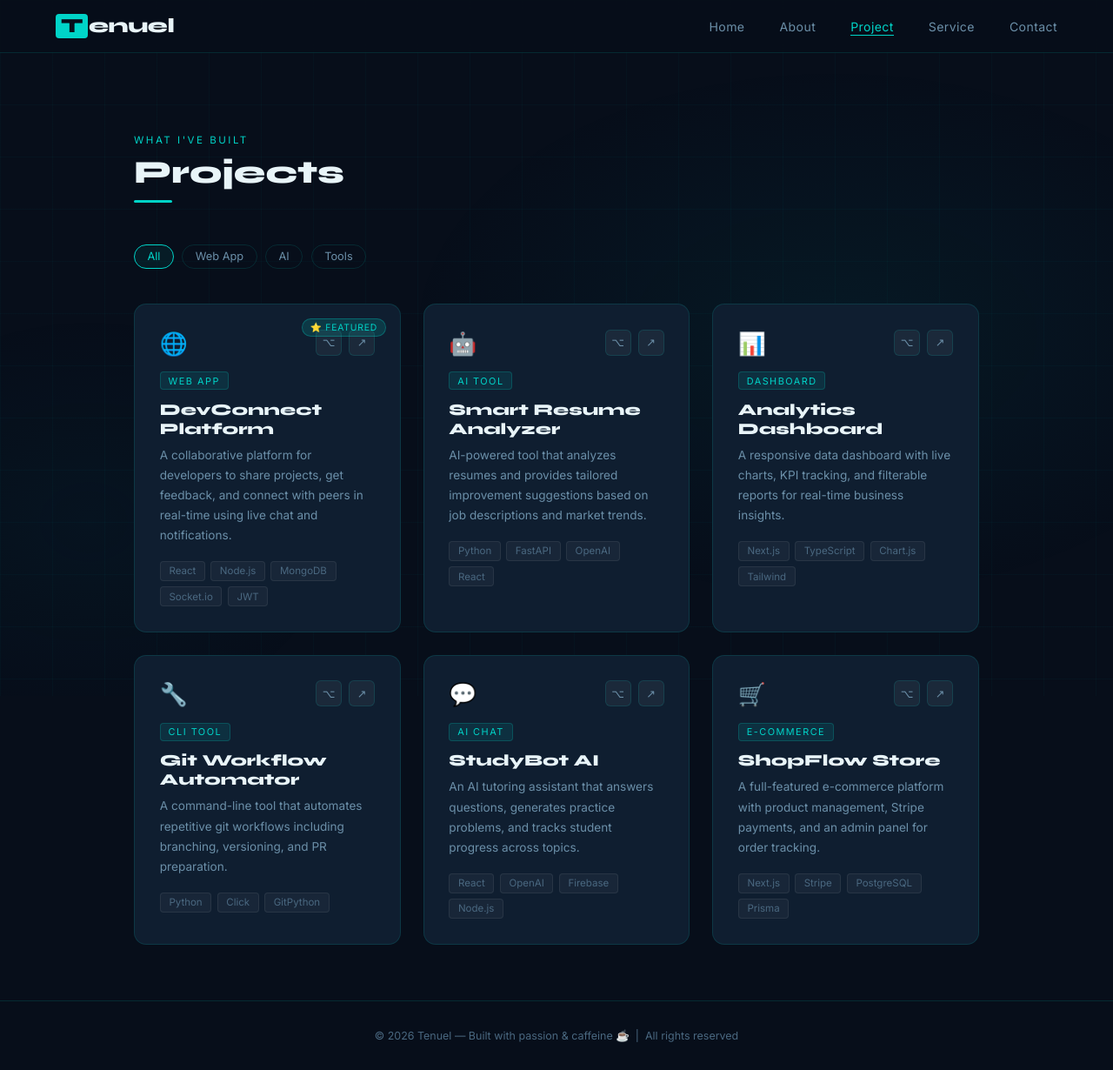
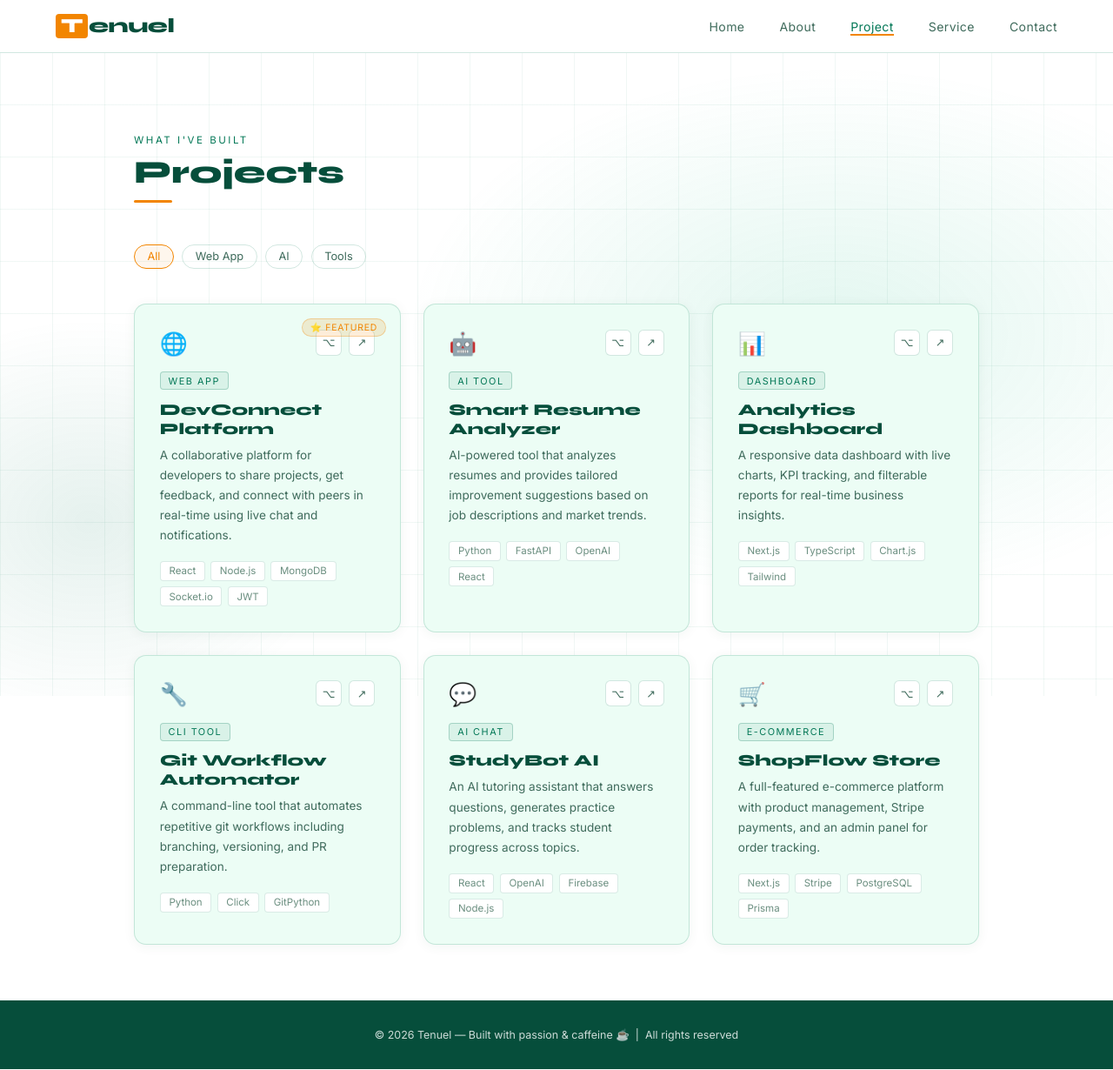
Before and after one commit to Tenuel/Tenuelwebsite, a PHP site: page /projects.html in a window 1280 px wide. Shown: the whole page at 87% size. Run offline with PHP 8.4, Linux system fonts and the light colour scheme.

Commit message:
Update PROJECT.css

```diff
--- a/PROJECT.css
+++ b/PROJECT.css
@@ -5,16 +5,19 @@
 }
 
 :root {
-  --bg:        #070e1a;
-  --surface:   #0f1e30;
-  --surface2:  #13253c;
-  --cyan:      #00d4c8;
-  --cyan2:     #00a8b8;
-  --text:      #e8f4f8;
-  --muted:     #6b8fa8;
-  --muted2:    #4a6880;
-  --border:    rgba(0, 212, 200, 0.14);
-  --border2:   rgba(0, 212, 200, 0.30);
+  --bg:        #ffffff;
+  --surface:   #ecfdf5;
+  --surface2:  #d1fae5;
+  --cyan:      #f28500;   /* tangerine (primary) */
+  --cyan2:     #d97300;   /* tangerine dark */
+  --text:      #064e3b;
+  --muted:     #3f6b5c;
+  --muted2:    #6b8f80;
+  --border:    rgba(4, 120, 87, 0.18);
+  --border2:   rgba(4, 120, 87, 0.38);
+  --emerald:       #047857;
+  --emerald-dark:  #064e3b;
+  --emerald-light: #10b981;
 }
 
 html { scroll-behavior: smooth; }
@@ -31,14 +34,14 @@ body {
 .bg-layer {
   position: fixed; inset: 0; pointer-events: none; z-index: 0;
   background:
-    radial-gradient(ellipse 55% 55% at 75% 48%, rgba(0,168,184,.07) 0%, transparent 70%),
-    radial-gradient(ellipse 35% 45% at  8% 75%, rgba(0, 80,100,.09) 0%, transparent 65%);
+    radial-gradient(ellipse 55% 55% at 75% 48%, rgba(16,185,129,.12) 0%, transparent 70%),
+    radial-gradient(ellipse 35% 45% at  8% 75%, rgba(4,120,87,.10) 0%, transparent 65%);
 }
 .bg-grid {
   position: fixed; inset: 0; pointer-events: none; z-index: 0;
   background-image:
-    linear-gradient(rgba(0,212,200,.03) 1px, transparent 1px),
-    linear-gradient(90deg, rgba(0,212,200,.03) 1px, transparent 1px);
+    linear-gradient(rgba(4,120,87,.06) 1px, transparent 1px),
+    linear-gradient(90deg, rgba(4,120,87,.06) 1px, transparent 1px);
   background-size: 60px 60px;
 }
 
@@ -47,7 +50,7 @@ nav {
   position: fixed; top: 0; left: 0; right: 0;
   display: flex; align-items: center; justify-content: space-between;
   padding: 1rem 4rem;
-  background: rgba(7,14,26,.88);
+  background: rgba(255,255,255,.92);
   backdrop-filter: blur(18px);
   border-bottom: 1px solid var(--border);
   z-index: 200;
@@ -60,7 +63,7 @@ nav {
 }
 .logo span {
   display: inline-block;
-  background: var(--cyan); color: #070e1a;
+  background: var(--cyan); color: #064e3b;
   padding: 0 6px 1px; border-radius: 4px; margin-right: 1px;
 }
 .nav-links { display: flex; gap: 2.5rem; list-style: none; }
@@ -358,10 +361,10 @@ footer {
 }
 .project-card::before {
   content: ''; position: absolute; inset: 0;
-  background: radial-gradient(circle at 80% 20%, rgba(0,212,200,.06), transparent 60%);
+  background: radial-gradient(circle at 80% 20%, rgba(242,133,0,.06), transparent 60%);
   opacity: 0; transition: opacity .3s;
 }
-.project-card:hover { border-color: var(--border2); transform: translateY(-4px); box-shadow: 0 12px 40px rgba(0,0,0,.3); }
+.project-card:hover { border-color: var(--border2); transform: translateY(-4px); box-shadow: 0 12px 40px rgba(6,78,59,.2); }
 .project-card:hover::before { opacity: 1; }
 
 .project-header      { display: flex; justify-content: space-between; align-items: flex-start; margin-bottom: 1rem; }
@@ -369,7 +372,7 @@ footer {
 .project-links       { display: flex; gap: .5rem; }
 .plink {
   width: 30px; height: 30px; border-radius: 6px;
-  background: rgba(255,255,255,.05); border: 1px solid var(--border);
+  background: #ffffff; border: 1px solid var(--border);
   display: flex; align-items: center; justify-content: center;
   font-size: .8rem; cursor: pointer; transition: all .2s; color: var(--muted); text-decoration: none;
 }
@@ -377,7 +380,7 @@ footer {
 
 .project-tag-badge {
   display: inline-block; font-size: .68rem; letter-spacing: 1.5px; text-transform: uppercase;
-  color: var(--cyan); background: rgba(0,212,200,.1); border: 1px solid rgba(0,212,200,.2);
+  color: var(--cyan); background: rgba(242,133,0,.1); border: 1px solid rgba(242,133,0,.2);
   border-radius: 4px; padding: .18rem .55rem; margin-bottom: .7rem;
 }
 .project-name  { font-family: 'Syne', sans-serif; font-weight: 800; font-size: 1.15rem; margin-bottom: .5rem; }
@@ -385,13 +388,13 @@ footer {
 .project-techs { display: flex; flex-wrap: wrap; gap: .4rem; }
 .tech {
   font-size: .72rem; padding: .22rem .6rem; border-radius: 4px;
-  background: rgba(255,255,255,.04); color: var(--muted2); border: 1px solid rgba(255,255,255,.07);
+  background: #ffffff; color: var(--muted2); border: 1px solid rgba(4,120,87,.15);
 }
 .featured-badge {
   position: absolute; top: 1rem; right: 1rem;
   font-size: .65rem; padding: .18rem .55rem; border-radius: 99px;
-  background: rgba(0,212,200,.15); color: var(--cyan);
-  border: 1px solid rgba(0,212,200,.3); letter-spacing: .8px; text-transform: uppercase;
+  background: rgba(242,133,0,.15); color: var(--cyan);
+  border: 1px solid rgba(242,133,0,.3); letter-spacing: .8px; text-transform: uppercase;
 }
 
 /* ============================================================
@@ -566,7 +569,69 @@ footer {
     display: block;
     padding: 1rem 1.5rem;
     font-size: 1rem;
-    border-bottom: 1px solid rgba(255,255,255,.04);
+    border-bottom: 1px solid rgba(4,120,87,.10);
   }
   .nav-links a::after { display: none; }
 }
+
+
+/* ============================================================
+   EMERALD + WHITE THEME  (tangerine = primary accent)
+   ============================================================ */
+
+/* Nav: emerald hover/active, tangerine underline */
+.nav-links a:hover,
+.nav-links a.active { color: var(--emerald); }
+.nav-links a::after { background: var(--cyan); height: 2px; }
+.logo span { background: var(--cyan); color: #ffffff; }
+
+/* Headings & labels in emerald */
+.section-tag { color: var(--emerald); }
+.section-title { color: var(--emerald-dark); }
+.stat-num { color: var(--emerald); }
+.skill-tag,
+.project-tag-badge { color: var(--emerald); background: rgba(4,120,87,.08); border-color: rgba(4,120,87,.25); }
+.skill-bar-fill { background: linear-gradient(90deg, var(--emerald), var(--emerald-light)); }
+.tl-year, .skill-label, .step-num, .service-more { color: var(--emerald); }
+.tl-dot { border-color: var(--cyan); }
+
+/* Buttons: tangerine, dark-emerald text for readability */
+.btn-cyan,
+.btn-submit { background: var(--cyan); color: #3a1d00; }
+.btn-cyan:hover,
+.btn-submit:hover { background: var(--cyan2); box-shadow: 0 8px 22px rgba(242,133,0,.28); }
+.btn-outline { color: var(--emerald-dark); }
+.btn-outline:hover { border-color: var(--emerald); color: var(--emerald); background: rgba(4,120,87,.06); }
+
+/* Cards get a soft shadow on white */
+.project-card, .service-card, .stat-card, .contact-form, .contact-method {
+  box-shadow: 0 2px 14px rgba(6,78,59,.06);
+}
+
+/* HOME: emerald hero band with white text */
+#home-page {
+  background: linear-gradient(135deg, #047857 0%, #065f46 55%, #064e3b 100%);
+}
+.hero-h1 { color: #ffffff; }
+.hero-h1 .accent { color: #ffa733; }
+.hero-desc { color: rgba(255,255,255,.88); }
+.badge { background: rgba(255,255,255,.14); border-color: rgba(255,255,255,.3); color: #ffffff; }
+.underline-bar { background: linear-gradient(90deg, var(--cyan), transparent); }
+.c-card { border-color: rgba(255,255,255,.45); box-shadow: 0 10px 40px rgba(0,0,0,.35); }
+.c-card:hover { border-color: var(--cyan); }
+.scroll-hint { color: rgba(255,255,255,.75); }
+.scroll-hint .arrow { border-right-color: rgba(255,255,255,.75); border-bottom-color: rgba(255,255,255,.75); }
+
+/* Footer: emerald */
+footer {
+  background: var(--emerald-dark);
+  color: rgba(255,255,255,.8);
+  border-top: none;
+}
+
+/* Toast */
+.toast { background: var(--emerald-dark); color: #ffffff; border-color: var(--emerald); }
+
+/* Mobile menu on white */
+.nav-toggle { background: rgba(4,120,87,.08); border-color: rgba(4,120,87,.35); }
+.nav-toggle span { background: var(--emerald); }
```
Also changed, not shown: other parts of PROJECT.css (+22 -22 lines).
